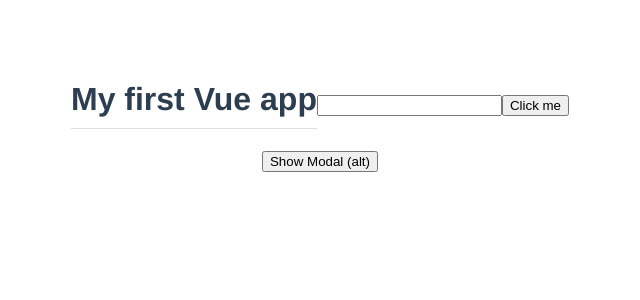
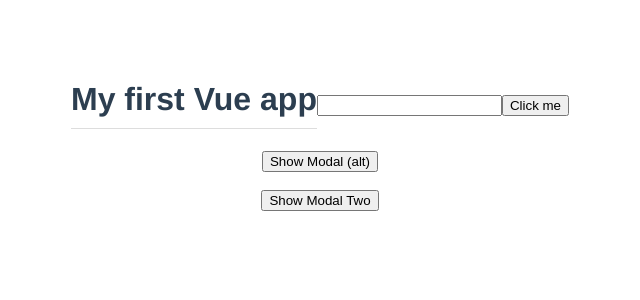
Before and after one commit to Kirill222/vueCLI__ninja, a Vue app: page / in a window 1280 px wide. Shown: the top 300 px of the page, without its empty margins (320-960 px from the left). Built offline with nearby package versions, Linux system fonts and the light colour scheme.

Commit message:
8 Teleport

```diff
--- a/public/index.html
+++ b/public/index.html
@@ -13,5 +13,8 @@
     </noscript>
     <div id="app"></div>
     <!-- built files will be auto injected -->
+
+    <!-- Teleport components -->
+    <div class="modals"></div>
   </body>
 </html>
--- a/src/App.vue
+++ b/src/App.vue
@@ -2,7 +2,7 @@
   <h1>{{title}}</h1>
   <input type="text" ref="name">
   <button @click="handleClick">Click me</button>
-  <div v-if="showModal">
+  <teleport to=".modals" v-if="showModal">
     <Modal :theme="sale" @close="toggleModal">
       <template v-slot:links>
         <a href="#">sign up now</a>
@@ -11,9 +11,24 @@
       <h1>Hi</h1>
       <p>Hello friends!!!</p>
     </Modal>
-  </div>
+  </teleport>
+
   <br>
   <button @click.alt="toggleModal">Show Modal (alt)</button>
+
+  <br>
+
+  <teleport to=".modals" v-if="showModalTwo">
+    <Modal @close="toggleModalTwo">
+      <h1>Another modal window</h1>
+      <p>You are awesome!!!</p>
+    </Modal>
+  </teleport>
+  <br>
+  <button @click="toggleModalTwo">Show Modal Two</button>
+
+
+
 
 </template>
 
@@ -25,9 +40,8 @@
   data() {
     return {
       title: 'My first Vue app',
-      header: 'Sign up',
-      text: 'You are awesome!!!',
       showModal: false,
+      showModalTwo: false,
     }
   },
   methods: {
@@ -37,7 +51,10 @@
     },
     toggleModal() {
       this.showModal = !this.showModal
-    }
+    },
+    toggleModalTwo() {
+      this.showModalTwo = !this.showModalTwo
+    },
   },
   components: {
     Modal,
@@ -46,7 +63,7 @@
 </script>
 
 <style>
-#app {
+#app, .modals {
   font-family: Avenir, Helvetica, Arial, sans-serif;
   -webkit-font-smoothing: antialiased;
   -moz-osx-font-smoothing: grayscale;
```
